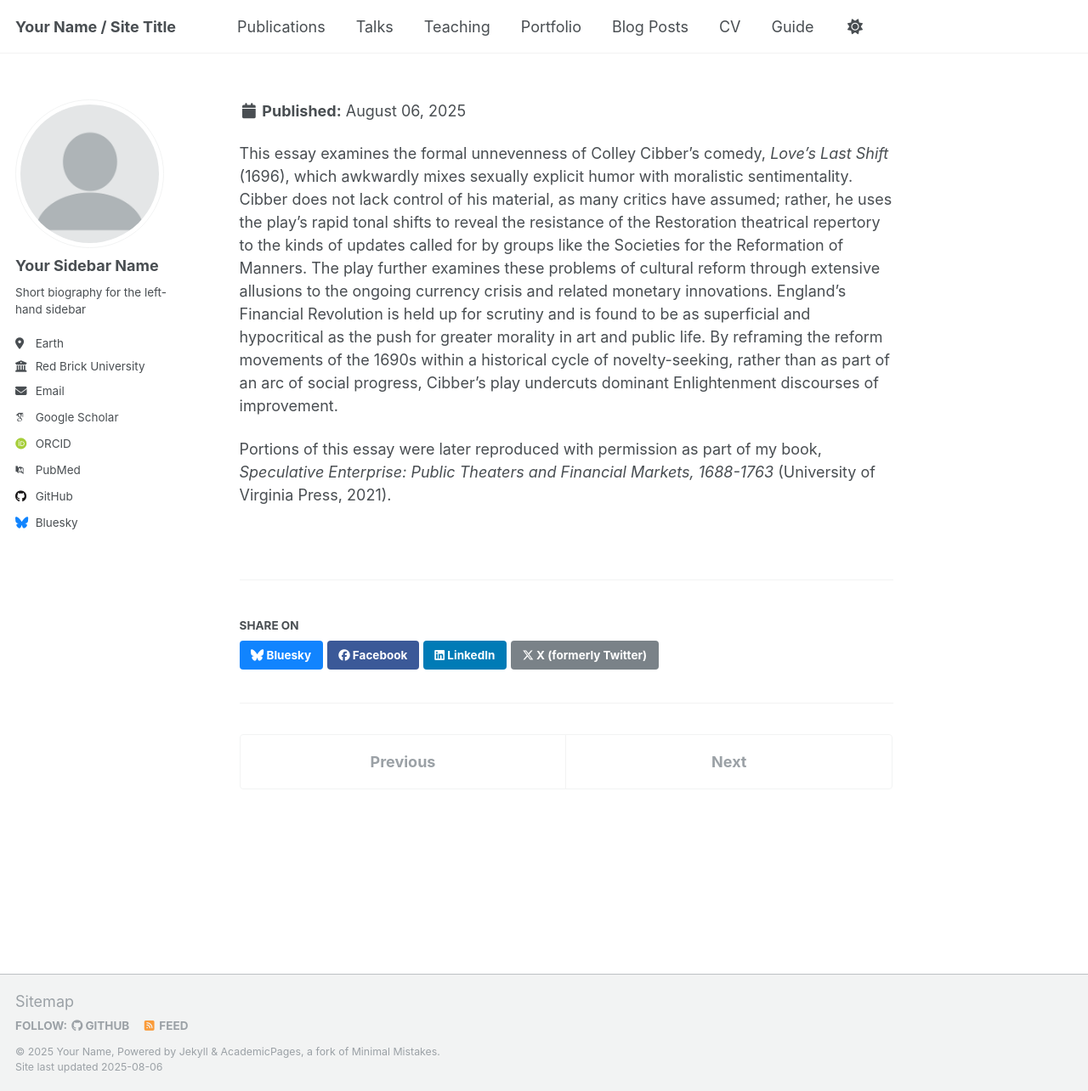
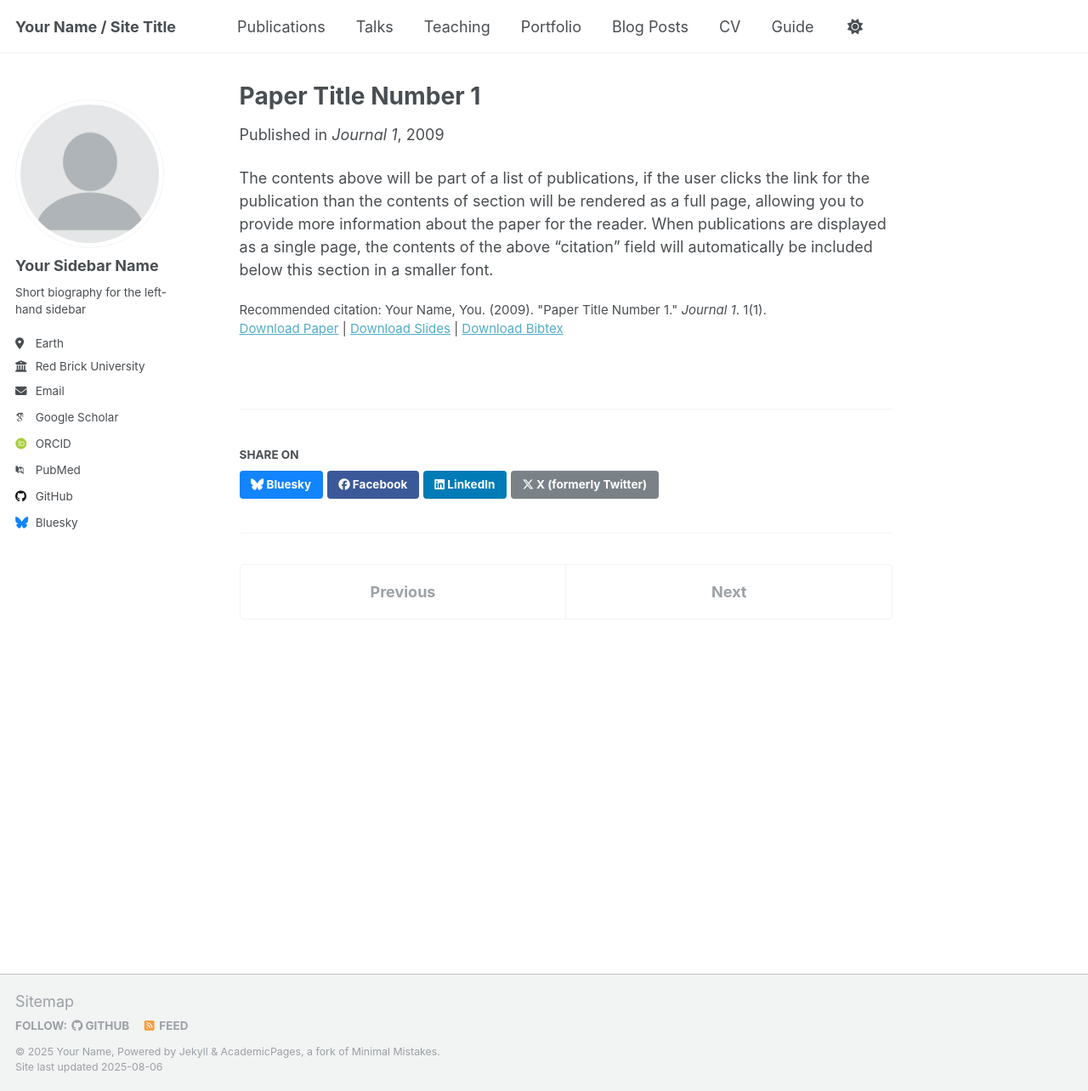
Before and after one commit to mattieburkert/mattieburkert.github.io, a Jekyll site: the page built from _publications/2016-virtuedebased.md, in a window 1280 px wide and 1284 px high. Shown: the whole window at 85% size. Built offline with Jekyll 4.4.1, drawn with Linux system fonts in a browser that asks for light colours; some web fonts are replaced; a script that is not in the unit is left out.

Commit message:
Update 2016-virtuedebased.md

```diff
--- a/_publications/2016-virtuedebased.md
+++ b/_publications/2016-virtuedebased.md
@@ -1,3 +1,19 @@
+---
+title: "Paper Title Number 1"
+collection: publications
+category: manuscripts
+permalink: /publication/2009-10-01-paper-title-number-1
+excerpt: 'This paper is about the number 1. The number 2 is left for future work.'
+date: 2009-10-01
+venue: 'Journal 1'
+slidesurl: 'http://academicpages.github.io/files/slides1.pdf'
+paperurl: 'http://academicpages.github.io/files/paper1.pdf'
+bibtexurl: 'http://academicpages.github.io/files/bibtex1.bib'
+citation: 'Your Name, You. (2009). &quot;Paper Title Number 1.&quot; <i>Journal 1</i>. 1(1).'
+---
+The contents above will be part of a list of publications, if the user clicks the link for the publication than the contents of section will be rendered as a full page, allowing you to provide more information about the paper for the reader. When publications are displayed as a single page, the contents of the above "citation" field will automatically be included below this section in a smaller font.
+
+<!--
 ---
 title: "'Virtue is as much debased as our Money:' Generic and Economic Instability in <i>Love’s Last Shift</i>"
 collection: publications
@@ -15,3 +31,4 @@ citation: 'Burkert, Mattie. (2016). &quot;'Virtue is as much debased as our Mone
 This essay examines the formal unnevenness of Colley Cibber's comedy, <i>Love’s Last Shift</i> (1696), which awkwardly mixes sexually explicit humor with moralistic sentimentality. Cibber does not lack control of his material, as many critics have assumed; rather, he uses the play's rapid tonal shifts to reveal the resistance of the Restoration theatrical repertory to the kinds of updates called for by groups like the Societies for the Reformation of Manners. The play further examines these problems of cultural reform through extensive allusions to the ongoing currency crisis and related monetary innovations. England's Financial Revolution is held up for scrutiny and is found to be as superficial and hypocritical as the push for greater morality in art and public life.  By reframing the reform movements of the 1690s within a historical cycle of novelty-seeking, rather than as part of an arc of social progress, Cibber's play undercuts dominant Enlightenment discourses of improvement.
 
 Portions of this essay were later reproduced with permission as part of my book, <i>Speculative Enterprise: Public Theaters and Financial Markets, 1688-1763</i> (University of Virginia Press, 2021).
+-->
```
